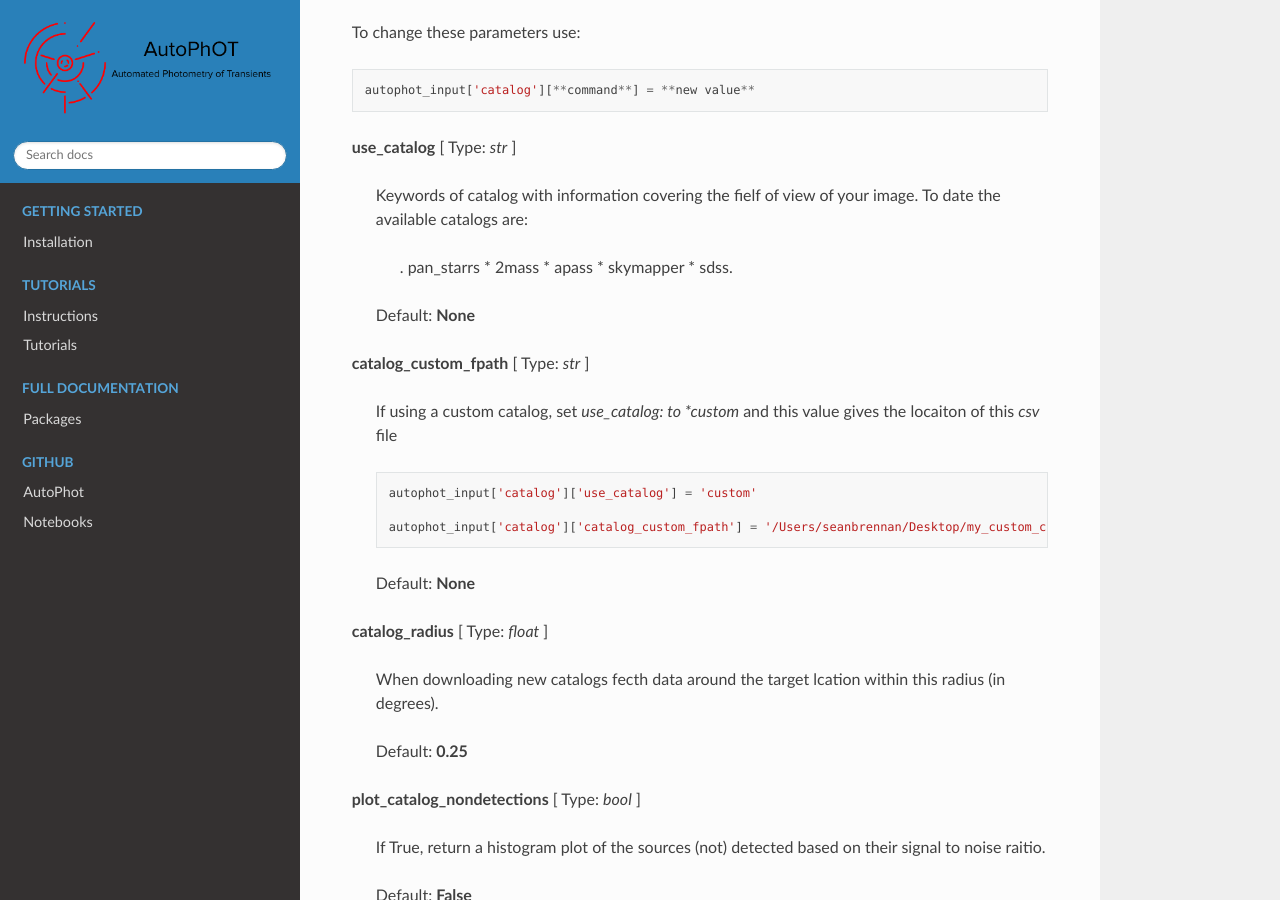
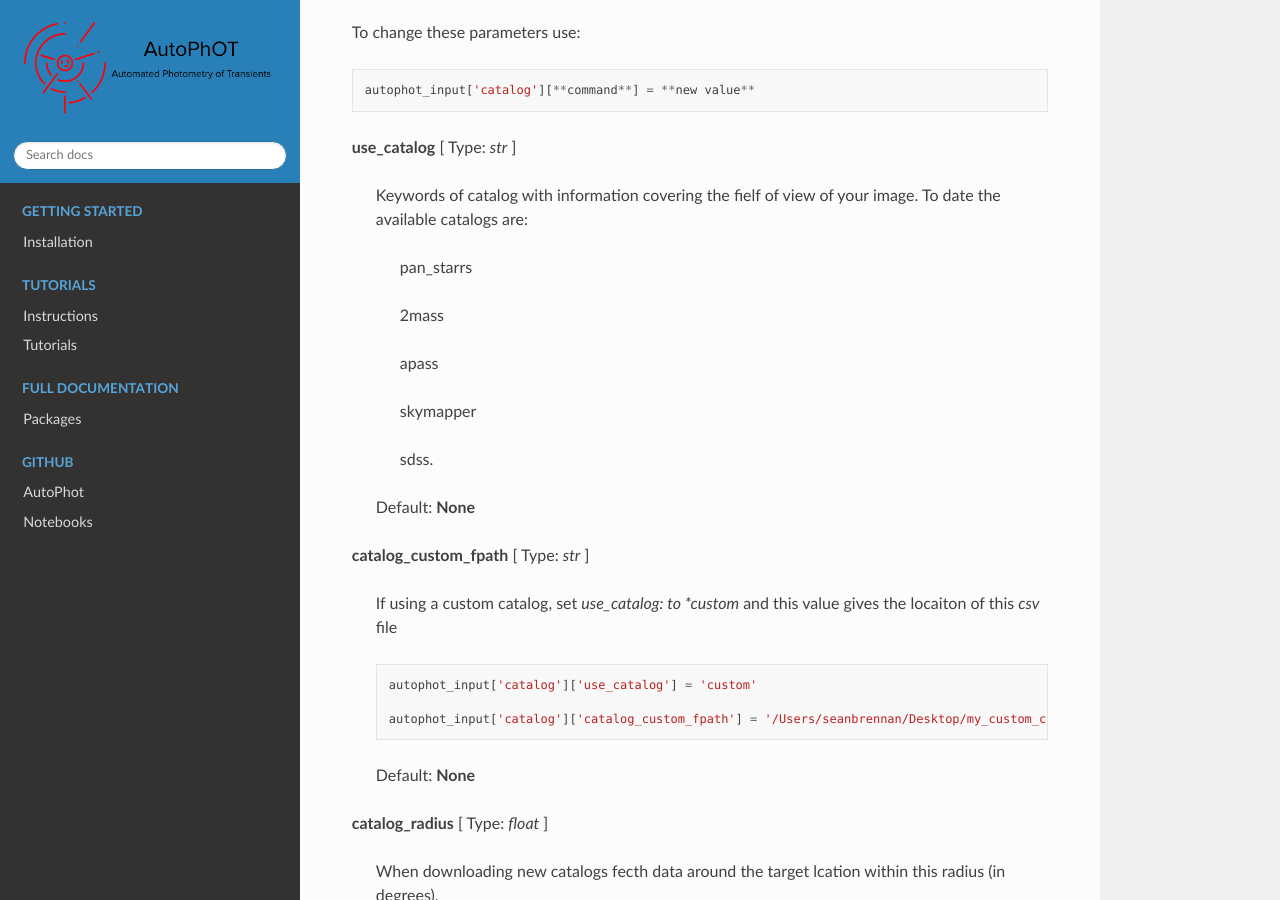
Before and after one commit to Astro-Sean/autophot, a Sphinx documentation site: the page built from docs/source/autophot_instructions.rst, in a window 1280 px wide and 900 px high, scrolled down 10100 px. Built offline with Sphinx 7.4.7 and the Read the Docs theme 2.0.0, drawn with Linux system fonts in a browser that asks for light colours; some of the changed text lies outside the part shown.

Commit message:
spelling

```diff
--- a/docs/source/autophot_instructions.rst
+++ b/docs/source/autophot_instructions.rst
@@ -647,7 +647,7 @@ To change these parameters use:
 
 	Keywords of catalog with information covering the fielf of view of your image. To date the available catalogs are:
 
-	 . pan_starrs
+	 * pan_starrs
 	 * 2mass
 	 * apass
 	 * skymapper
```
Also changed, not shown: other parts of docs/source/autophot_instructions.rst (+3 -3 lines).
